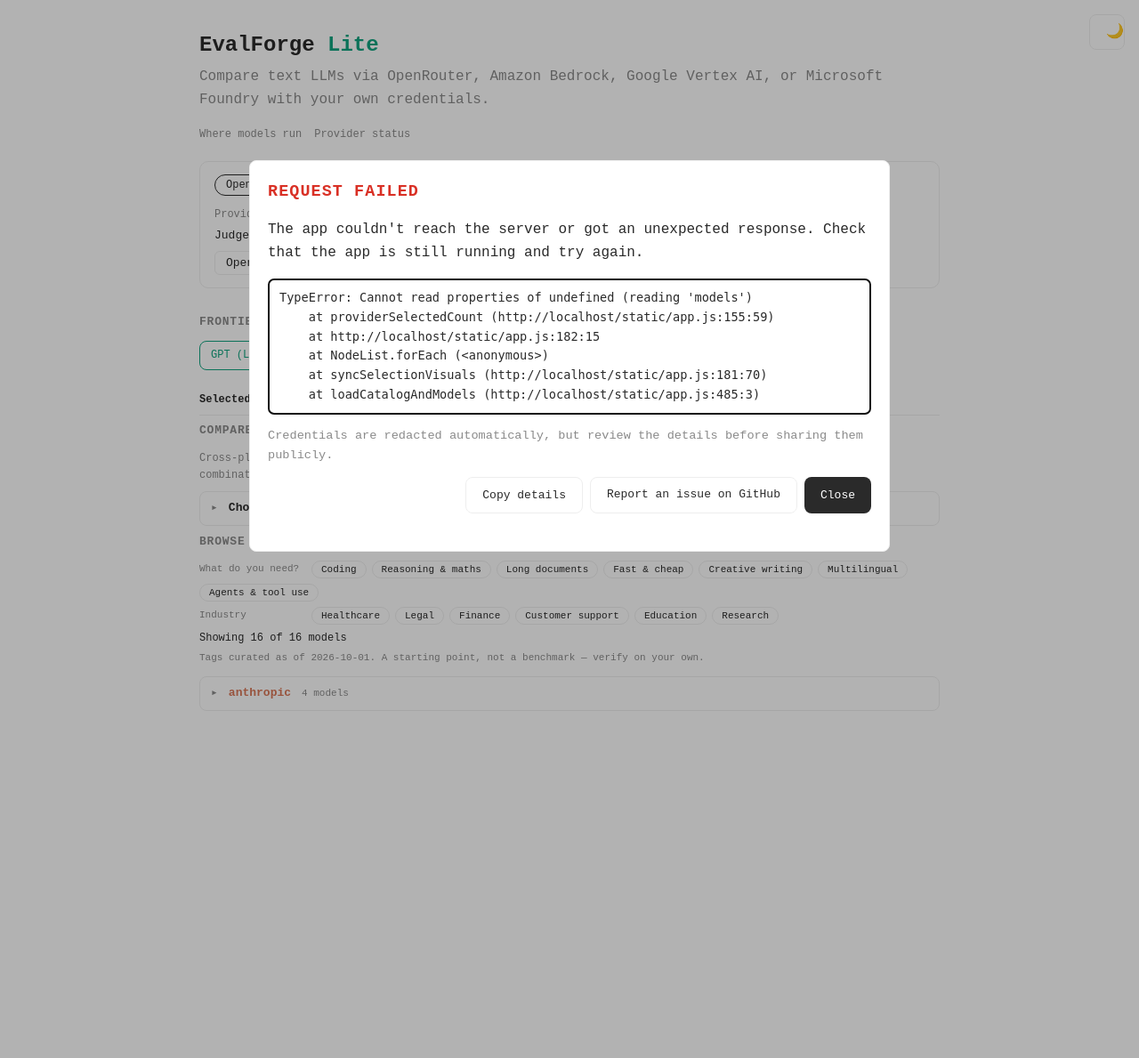
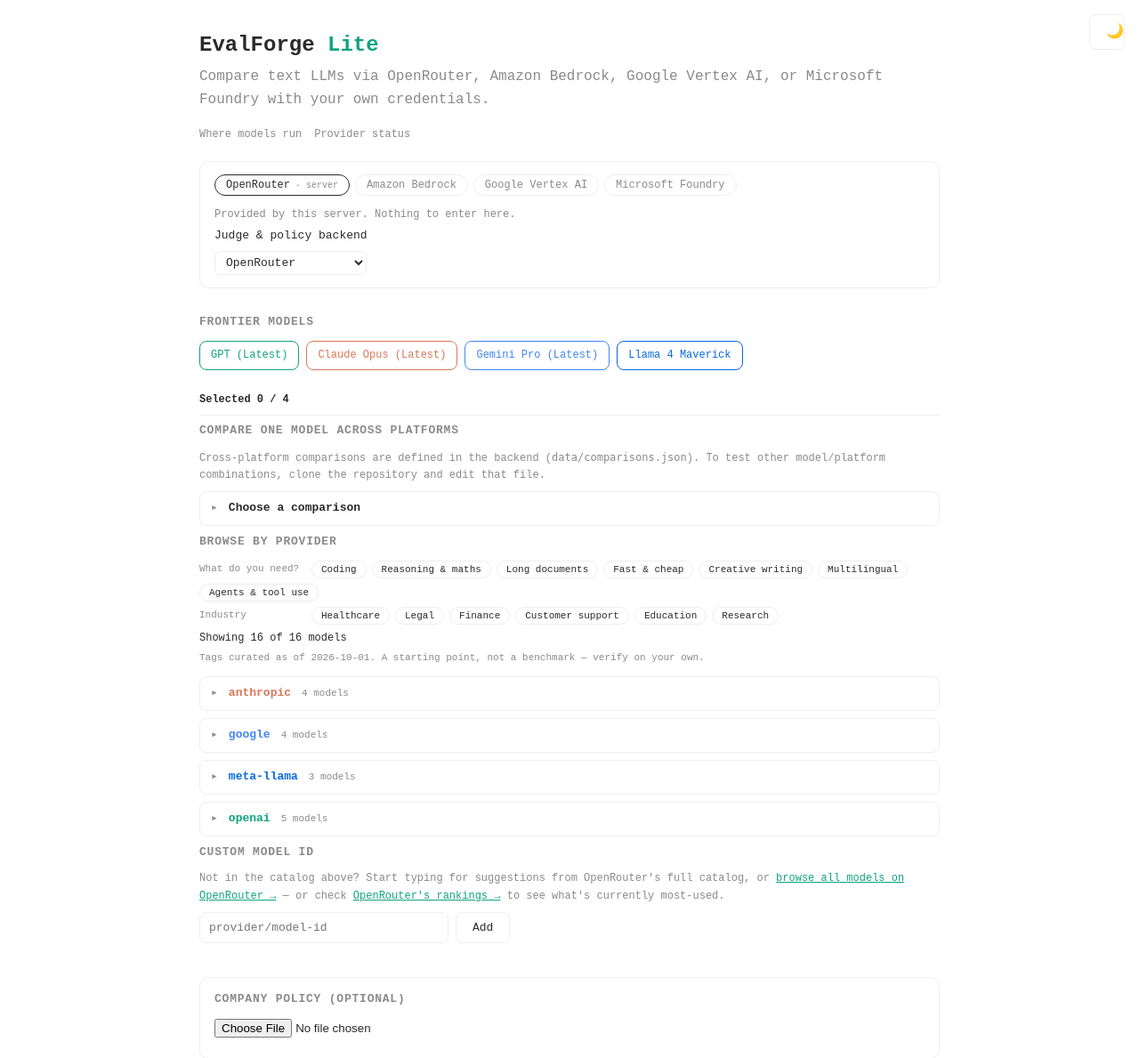
Before and after one commit to thejaredchapman/evalforge-lite, a Flask app: page / in a window 1280 px wide. Shown: the top 1189 px of the page at 89% size. Before the commit the page ends 785 px from the top, so only its background shows below. Run offline with Flask 3, Linux system fonts and the light colour scheme; data that the repository does not hold is empty.

Commit message:
fix: give comparison dropdown its own class
It reused .provider-dropdown, which syncSelectionVisuals and applyFilters
iterate assuming a provider id, so providerSelectedCount(undefined) threw.

Co-Authored-By: Claude Sonnet 5.5 <noreply@anthropic.com>

```diff
--- a/static/style.css
+++ b/static/style.css
@@ -524,12 +524,12 @@ button.secondary { background: var(--surface); color: var(--fg); border: 1px sol
 .filter-status button { font-size: 11px; padding: 3px 10px; }
 .tag-disclaimer { font-size: 11px; color: var(--muted); margin: 4px 0 0; }
 
-.provider-dropdown { border: 1px solid var(--border); border-radius: 8px; margin-bottom: 8px; background: var(--surface); }
-.provider-dropdown > summary { cursor: pointer; padding: 8px 12px; font-size: 13px; display: flex; flex-wrap: wrap; gap: 4px 12px; align-items: baseline; }
+.provider-dropdown, .comparison-dropdown { border: 1px solid var(--border); border-radius: 8px; margin-bottom: 8px; background: var(--surface); }
+.provider-dropdown > summary, .comparison-dropdown > summary { cursor: pointer; padding: 8px 12px; font-size: 13px; display: flex; flex-wrap: wrap; gap: 4px 12px; align-items: baseline; }
 .provider-name { color: var(--accent, var(--fg)); font-weight: bold; }
 .provider-count, .provider-selected { font-size: 11px; color: var(--muted); }
 .provider-selected { color: var(--accent, var(--fg)); }
-.provider-dropdown .provider-blurb { padding: 0 12px; }
+.provider-dropdown .provider-blurb, .comparison-dropdown .provider-blurb { padding: 0 12px; }
 .model-row {
   display: flex; flex-wrap: wrap; align-items: center; gap: 4px 10px;
   padding: 6px 12px; border-top: 1px solid var(--border); font-size: 12px;
@@ -550,10 +550,10 @@ button.secondary { background: var(--surface); color: var(--fg); border: 1px sol
   .backend-checks { margin-left: 0; }
   .tag-row-label { min-width: 100%; }
 }
-.provider-dropdown > summary { list-style: none; }
-.provider-dropdown > summary::-webkit-details-marker { display: none; }
-.provider-dropdown > summary::before { content: "▸"; color: var(--muted); }
-.provider-dropdown[open] > summary::before { content: "▾"; }
+.provider-dropdown > summary, .comparison-dropdown > summary { list-style: none; }
+.provider-dropdown > summary::-webkit-details-marker, .comparison-dropdown > summary::-webkit-details-marker { display: none; }
+.provider-dropdown > summary::before, .comparison-dropdown > summary::before { content: "▸"; color: var(--muted); }
+.provider-dropdown[open] > summary::before, .comparison-dropdown[open] > summary::before { content: "▾"; }
 .comparison-entry { display: flex; flex-wrap: wrap; align-items: baseline; gap: 4px 10px; width: 100%; box-sizing: border-box; text-align: left; padding: 8px 12px; background: none; border: 0; border-top: 1px solid var(--border); border-left: 3px solid var(--accent); border-radius: 0; color: var(--fg); font: inherit; font-size: 13px; cursor: pointer; }
 .comparison-entry:hover, .comparison-entry:focus-visible { background: var(--bg); }
 .comparison-chip { font-size: 11px; color: var(--muted); border: 1px solid var(--border); border-radius: 10px; padding: 0 6px; }
--- a/templates/index.html
+++ b/templates/index.html
@@ -142,7 +142,7 @@
         Cross-platform comparisons are defined in the backend (<code>data/comparisons.json</code>).
         To test other model/platform combinations, clone the repository and edit that file.
       </p>
-      <details id="comparison-dropdown" class="provider-dropdown">
+      <details id="comparison-dropdown" class="comparison-dropdown">
         <summary><span class="provider-name">Choose a comparison</span></summary>
         <div id="comparison-list"></div>
       </details>
```
